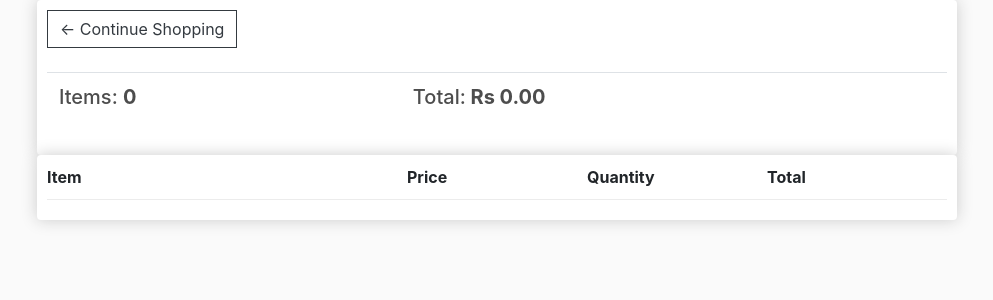
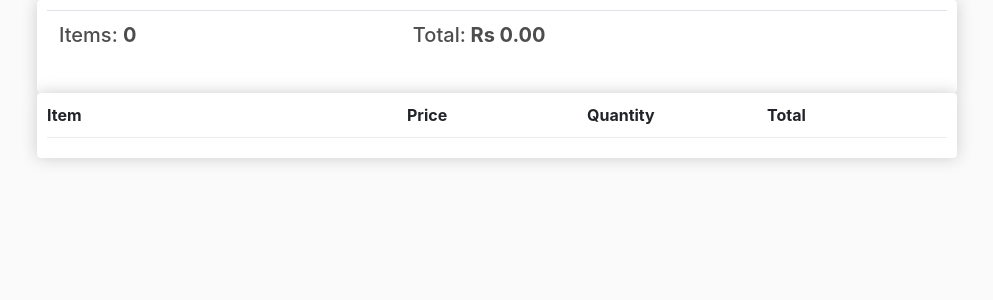
Before and after one commit to fabian-netto/Canteen, a Django app: template templates/reciept.html in a window 1280 px wide. Shown: the part 56-356 px from the top of the page, without its empty margins (143-1136 px from the left). Run offline with Django 4.2, Linux system fonts and the light colour scheme; the template is opened without the code that fills it: values that come from a table or form of the project are taken from there, others are empty; data comes from the database, SQL or seed files in the repository; some libraries are stand-ins or nearby versions.

Commit message:
reciept modi

```diff
--- a/templates/reciept.html
+++ b/templates/reciept.html
@@ -7,10 +7,7 @@
 		<div class="col-lg-12">
 			<div class="box-element">
 
-				<a  class="btn btn-outline-dark" href="{% url 'store' %}">&#x2190; Continue Shopping</a>
-
-				<br>
-				<br>
+				<!-- <a  class="btn btn-outline-dark" href="{% url 'store' %}">&#x2190; Continue Shopping</a> -->
 				<table class="table">
 					<tr>
 						<th><h5>Items: <strong>{{order.get_cart_items}}</strong></h5></th>
```
